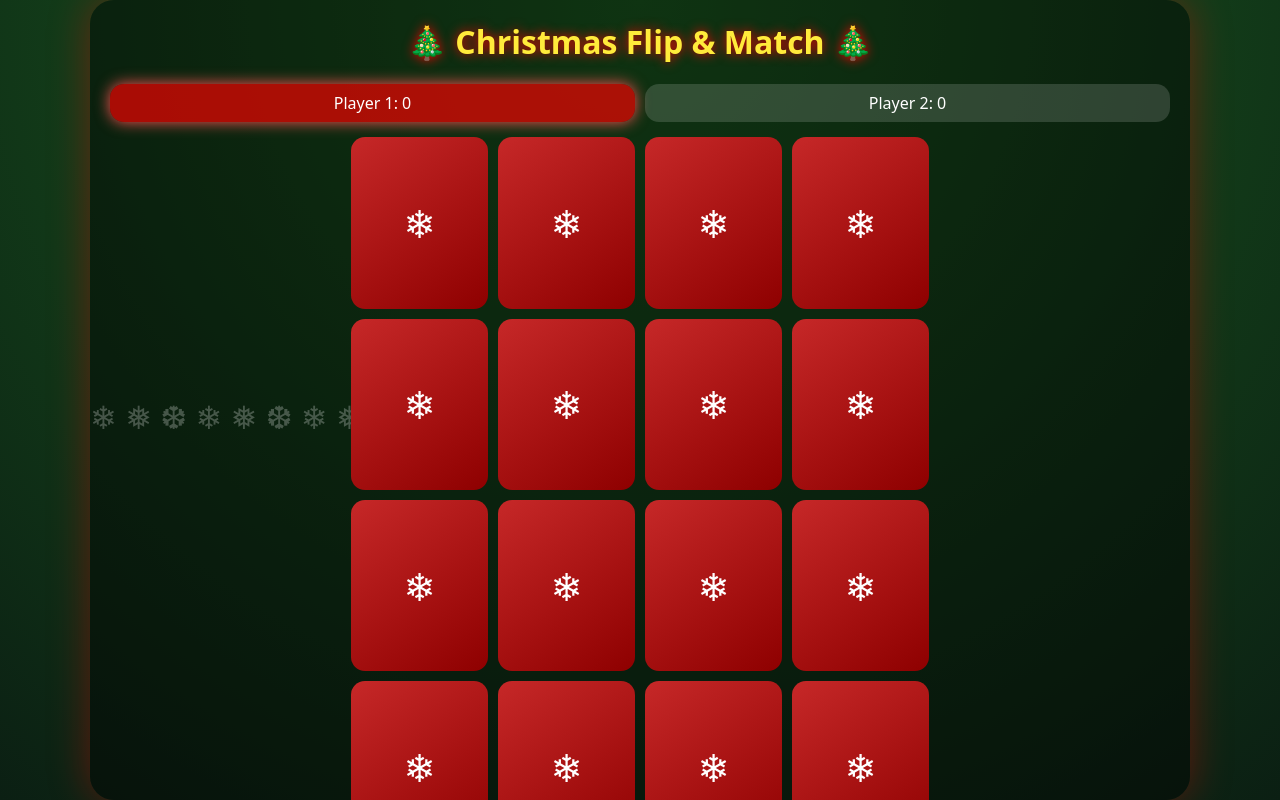
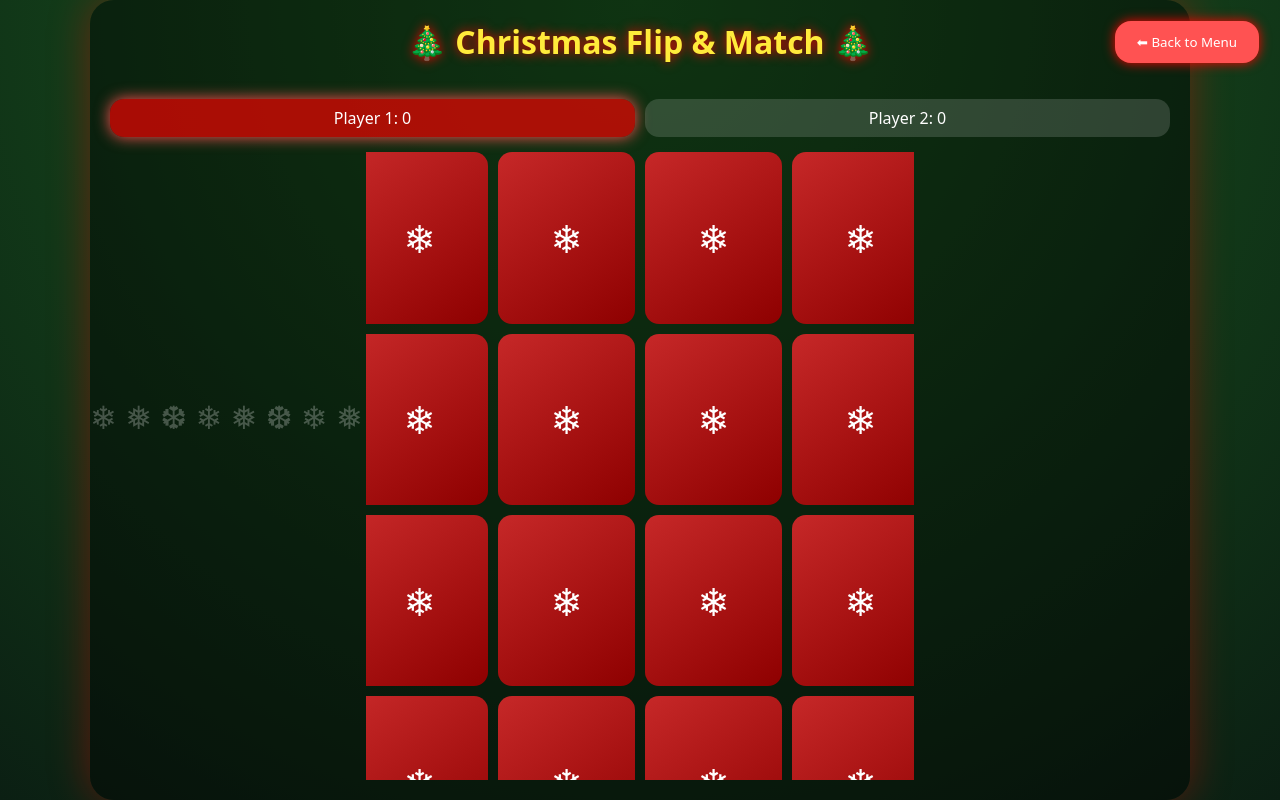
Before and after one commit to justaman125/Christmas-Flip-Match, a plain HTML site: page index.html in a window 1280 px wide. Both pictures are taken after a click on the button "Start Game". Drawn offline with Linux system fonts and the light colour scheme.

Commit message:
Update index.html

```diff
--- a/index.html
+++ b/index.html
@@ -14,7 +14,7 @@ body { background: radial-gradient(circle at top, #1b5e20, #0b1f13); color:white
 @keyframes snow { to { transform: translateY(120vh); } }
 
 /* Screens */
-.screen { width:100%; max-width:1100px; max-height:100vh; padding:20px; background:rgba(0,0,0,0.45); border-radius:24px; box-shadow:0 0 40px rgba(255,0,0,0.35); text-align:center; overflow:hidden; }
+.screen { width:100%; max-width:1100px; max-height:100vh; padding:20px; background:rgba(0,0,0,0.45); border-radius:24px; box-shadow:0 0 40px rgba(255,0,0,0.35); text-align:center; overflow:hidden; display:flex; flex-direction:column; align-items:center; }
 .hidden { display:none; }
 h1 { margin-top:0; color:#ffeb3b; text-shadow:0 0 12px red; }
 
@@ -23,12 +23,12 @@ button { padding:12px 22px; margin:6px; border-radius:16px; border:none; backgro
 button:hover { background:#ff1744; }
 
 /* Scoreboard */
-.scoreboard { display:flex; gap:10px; margin:15px 0; flex-wrap:wrap; justify-content:center; }
-.player { flex:1; min-width:120px; padding:8px; border-radius:14px; background:rgba(255,255,255,0.15); }
-.player.active { background: rgba(255,0,0,0.65); box-shadow:0 0 15px #ff5252; text-align:center; }
+.scoreboard { display:flex; gap:10px; margin:15px 0; flex-wrap:wrap; justify-content:center; width:100%; }
+.player { flex:1; min-width:120px; padding:8px; border-radius:14px; background:rgba(255,255,255,0.15); text-align:center; }
+.player.active { background: rgba(255,0,0,0.65); box-shadow:0 0 15px #ff5252; }
 
 /* Grid */
-.grid { display:grid; gap:10px; justify-content:center; margin:10px auto; }
+.grid { display:grid; gap:10px; justify-content:center; flex:1; overflow:auto; }
 
 /* Card */
 .card { perspective:900px; cursor:pointer; }
@@ -48,10 +48,21 @@ button:hover { background:#ff1744; }
 /* Confetti */
 .confetti { position:fixed; width:8px; height:14px; top:-20px; animation:fall linear forwards; }
 @keyframes fall { to { transform: translateY(120vh) rotate(360deg); opacity:0; } }
+
+/* Back button always at top right */
+#backButton {
+  position: fixed;
+  top: 15px;
+  right: 15px;
+  z-index: 1000;
+}
 </style>
 </head>
 <body>
 <div class="snow"></div>
+
+<!-- Back Button -->
+<button id="backButton" onclick="backToMenu()" class="hidden">⬅ Back to Menu</button>
 
 <!-- MENU -->
 <div class="screen" id="menu">
@@ -74,7 +85,6 @@ button:hover { background:#ff1744; }
   <h1>🎄 Christmas Flip & Match 🎄</h1>
   <div class="scoreboard" id="scoreboard"></div>
   <div class="grid" id="grid"></div>
-  <button onclick="backToMenu()">Back to Menu</button>
 </div>
 
 <!-- WINNER -->
@@ -95,6 +105,7 @@ const winner = document.getElementById("winner");
 const grid = document.getElementById("grid");
 const scoreboard = document.getElementById("scoreboard");
 const results = document.getElementById("results");
+const backButton = document.getElementById("backButton");
 
 function setDifficulty(d){ difficulty=d; }
 
@@ -107,6 +118,8 @@ function startGame(){
 
   scores = Array(players).fill(0); currentPlayer=0; matches=0; flipped=[];
   menu.classList.add("hidden"); winner.classList.add("hidden"); game.classList.remove("hidden");
+  backButton.classList.remove("hidden");
+
   createScoreboard(); createGrid();
 }
 
@@ -171,7 +184,8 @@ function updateScores(){
 }
 
 function showResults(){
-  game.classList.add("hidden"); winner.classList.remove("hidden"); results.innerHTML="";
+  game.classList.add("hidden"); winner.classList.remove("hidden"); backButton.classList.add("hidden");
+  results.innerHTML="";
   scores.map((s,i)=>({p:i+1,s})).sort((a,b)=>b.s-a.s).forEach((r,i)=>{
     const d=document.createElement("div"); d.className=`rank ${i===0?"first":i===1?"second":"third"}`;
     d.textContent=`${i===0?"🥇":i===1?"🥈":"🥉"} Player ${r.p} — ${r.s} pts`; results.appendChild(d);
@@ -189,7 +203,7 @@ function confetti(){
   }
 }
 
-function backToMenu(){ menu.classList.remove("hidden"); game.classList.add("hidden"); winner.classList.add("hidden"); }
+function backToMenu(){ menu.classList.remove("hidden"); game.classList.add("hidden"); winner.classList.add("hidden"); backButton.classList.add("hidden"); }
 </script>
 </body>
 </html>
```
